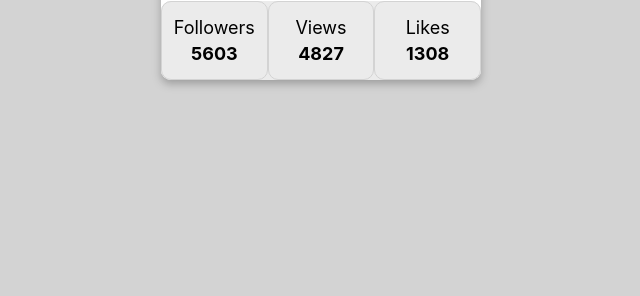
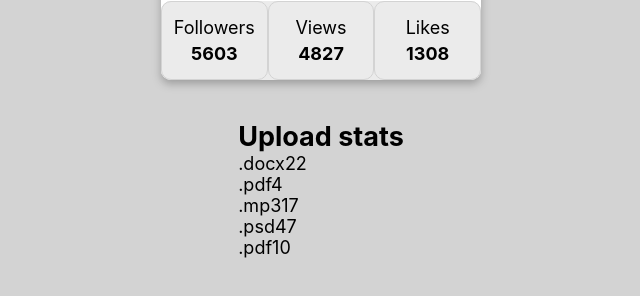
Before and after one commit to Butcherok/goit-react-hw-01-components, a React (Create React App) app: page / in a window 1280 px wide. Shown: the part 270-566 px from the top of the page, without its empty margins (319-959 px from the left). Built offline with nearby package versions, Linux system fonts and the light colour scheme.

Commit message:
task-02 - JS Done

```diff
--- a/src/components/App.jsx
+++ b/src/components/App.jsx
@@ -1,11 +1,13 @@
 import user from 'data/user.json';
-// import data from 'data/data.json';
+import data from 'data/data.json';
 // import friends from 'data/friends.json';
 // import transactions from 'data/transactions.json';
 import { Profile } from './user/Profile';
+import { Statistics } from './stats/Stats';
 
 export const App = () => {
     return (
+        <>
             <Profile
                 avatar={user.avatar}
                 username={user.username}
@@ -15,5 +17,7 @@ export const App = () => {
                 views={user.stats.views}
                 likes={user.stats.likes}
             />
+            <Statistics  stats={data} />
+        </>
     );
 };
--- /dev/null
+++ b/src/components/stats/Stats.jsx
@@ -0,0 +1,27 @@
+import PropTypes from 'prop-types';
+import css from './Stats.module.css';
+
+export const Statistics = ({stats}) => {
+    return (
+        <section className={css.statistics}>
+            <h2 className={css.title}>{stats.title = 'Upload stats'}</h2>
+            <ul className={css['stat-list']}>
+                {stats.map(stat => (
+                    <li key={stat.id} className={css.item}>
+                        <span className={css.label}>{stat.label}</span>
+                        <span className={css.percentage}>
+                            {stat.percentage}
+                        </span>
+                    </li>
+                ))}
+            </ul>
+        </section>
+    );
+};
+
+Statistics.propTypes = {
+    stats: PropTypes.array,
+    title: PropTypes.string,
+    label: PropTypes.string,
+    percentage: PropTypes.string,
+};
--- /dev/null
+++ b/src/components/stats/Stats.module.css
@@ -0,0 +1,6 @@
+.statistics {}
+.title {}
+.stat-list {}
+.item {}
+.label {}
+.percentage {}
```
Also changed, not shown: src/components/stats/StatList.jsx (added). Lines whose indentation alone changed are shown as unchanged.
